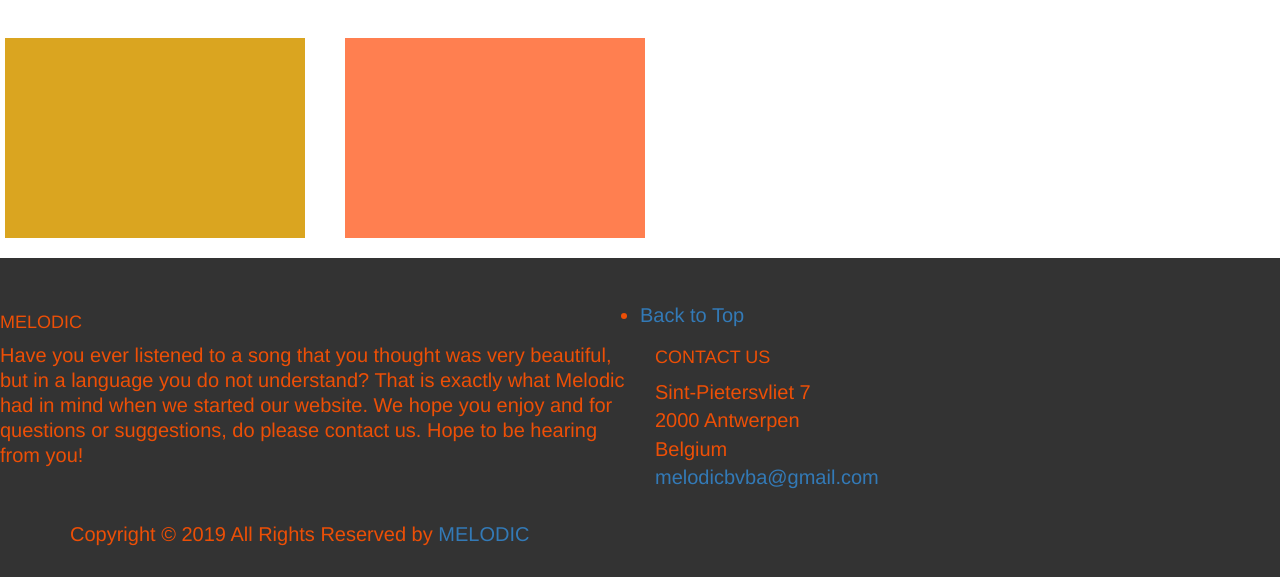
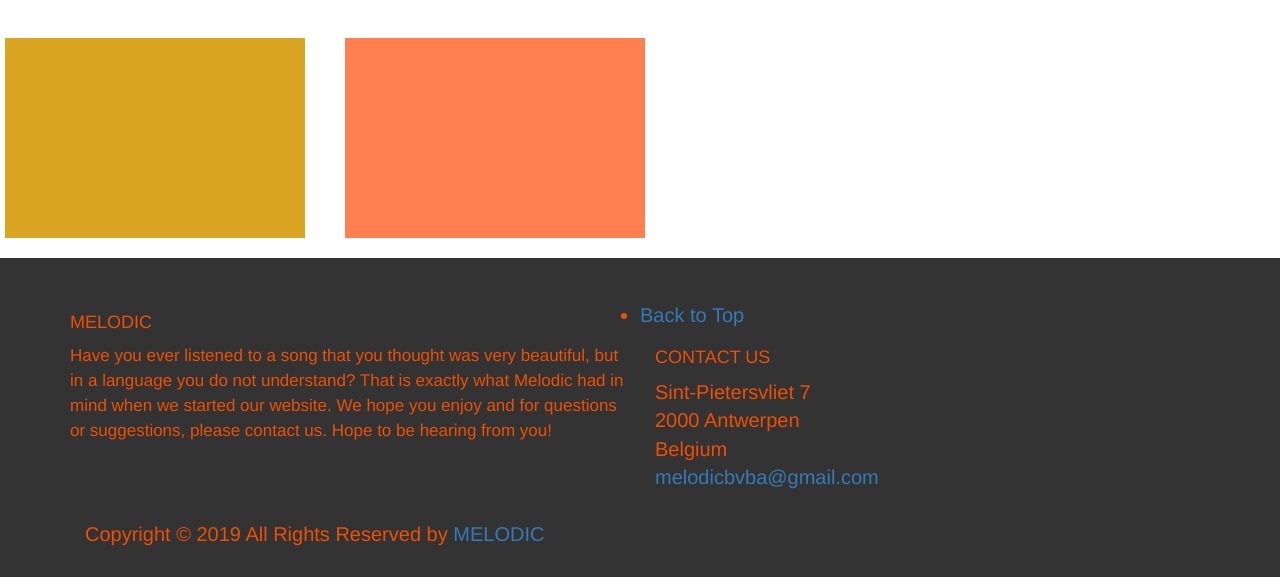
Before and after one commit to Jeroen-Jozef/agile-Melodic, a plain HTML site: page index.html in a window 1280 px wide. Shown: the part 350-927 px from the top of the page. Drawn offline with nearby package versions, Linux system fonts and the light colour scheme.

Commit message:
restyled part of footer and saving for plling

```diff
--- a/index.html
+++ b/index.html
@@ -40,7 +40,7 @@
             <li class="active"><a href="#">Contact</a></li>
 
         </ul>
-        <form class="navbar-form navbar-left"id="idForm">
+        <form class="navbar-form navbar-left" id="idForm">
             <div class="form-group">
                 <input type="text" class="form-control" placeholder="Search Your Song!" name="search" id="idSearchBar">
                 <input type="text" class="form-control" placeholder="Group/artist" name="search" id="artist">
@@ -54,13 +54,14 @@
     <div id="idTranslated" class="col-md-6 mt-md-0 mt-3"></div>
 </section>
 <footer class="footer mt-5">
+    <div class="container">
         <div class="row">
             <div class="col-md-6 mt-md-0 mt-3">
                 <h4 class="text-uppercase">MELODIC</h4>
-                <p>Have you ever listened to a song that you thought was very beautiful, but in a language you do not
+                <p class="small">Have you ever listened to a song that you thought was very beautiful, but in a language you do not
                     understand?
                     That is exactly what Melodic had in mind when we started our website. We hope you enjoy and for
-                    questions or suggestions, do please contact us.
+                    questions or suggestions, please contact us.
                     Hope to be hearing from you!
                 </p>
             </div>
@@ -85,7 +86,7 @@
                     <a href="#">MELODIC</a>
                 </p>
             </div>
-
+        </div>
         </div>
     </div>
 </footer>
```
